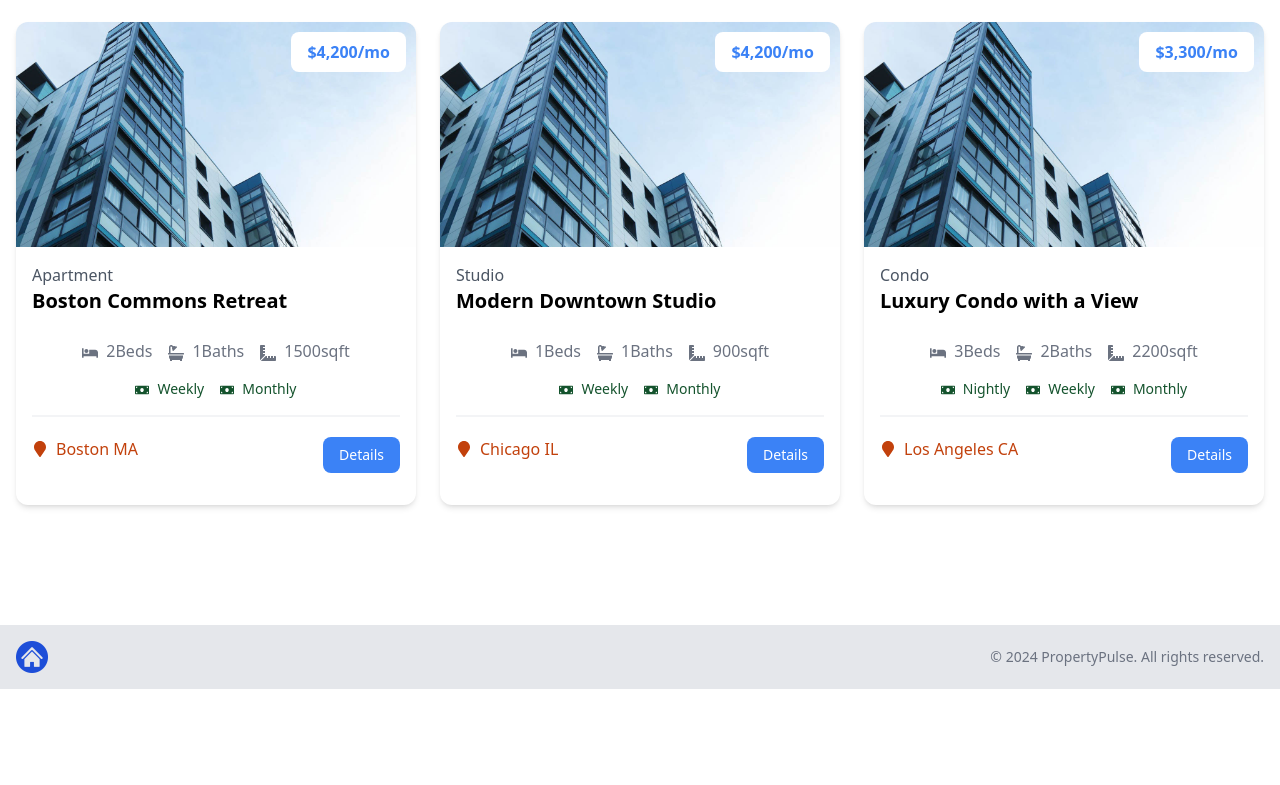
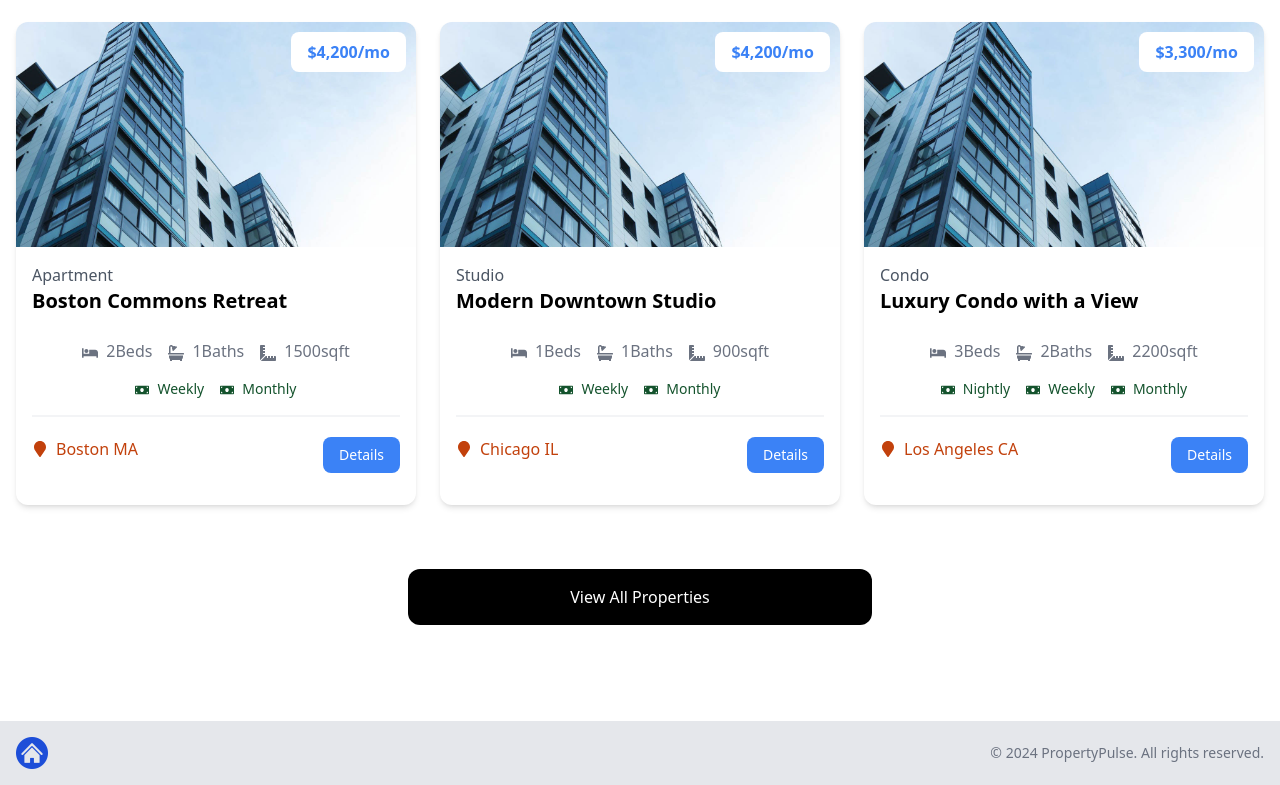
Before and after one commit to jtsz5057/realestate-app, a Next.js app: page / in a window 1280 px wide. Shown: the part 723-1508 px from the top of the page. Before the commit the page ends 1412 px from the top, so only its background shows below. Built offline with nearby package versions, Linux system fonts and the light colour scheme.

Commit message:
HomePage - create button to navigate to properties page

```diff
--- a/components/HomeProperties.jsx
+++ b/components/HomeProperties.jsx
@@ -1,10 +1,12 @@
-import properties from '@/properties.json'
-import PropertyCard from '@/components/PropertyCard'
+import Link from 'next/link';
+import properties from '@/properties.json';
+import PropertyCard from '@/components/PropertyCard';
 
 const HomeProperties = () => {
   const recentProperties = properties.sort(() => Math.random() - Math.random()).slice(0, 3);
 
   return (
+    <>
     <section className='px-4 py-6'>
         <div className='container-xl lg:container m-auto'>
             <h2 className='text-3xl font-bold text-blue-500 mb-6 text-center'>
@@ -19,8 +21,17 @@
             </div>
 
         </div>
+    </section>
+    <section className='m-auto max-w-lg my-10 px-6'>
+      <Link
+        href="/properties"
+        className='block bg-black text-white text-center py-4 px-6 rounded-xl hover:bg-gray-700'>
+            View All Properties
+
+      </Link>
 
     </section>
+    </>
   )
 }
 
--- a/components/Navbar.jsx
+++ b/components/Navbar.jsx
@@ -1,4 +1,4 @@
-'use client';
+"use client";
 
 import { useState } from 'react';
 import { usePathname } from 'next/navigation';
```
